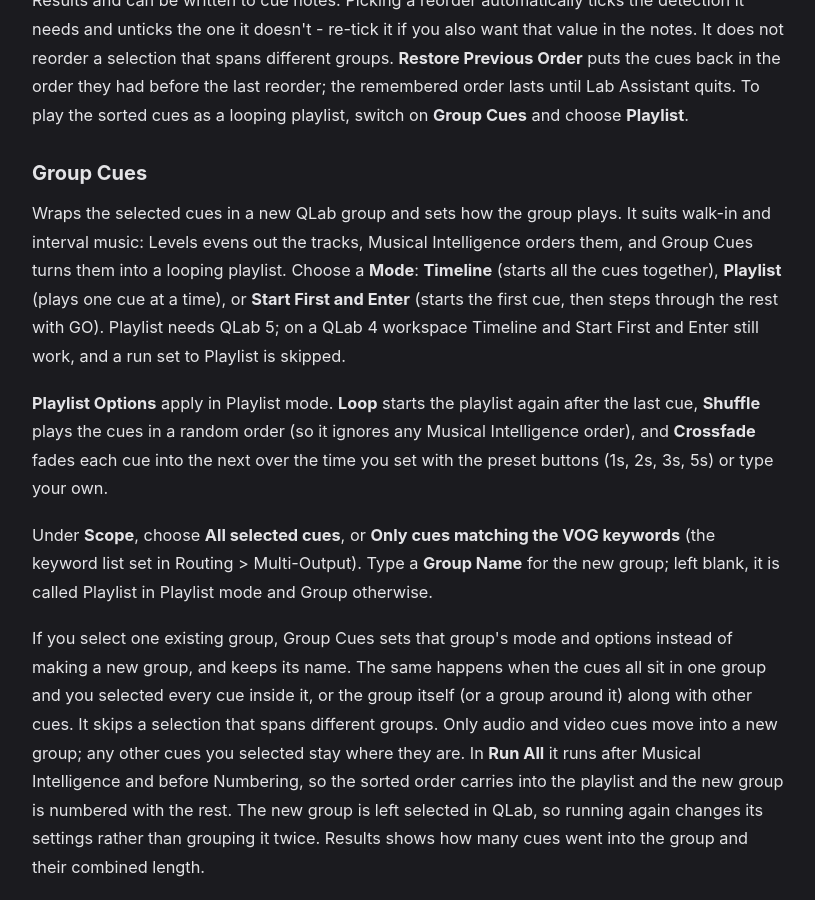
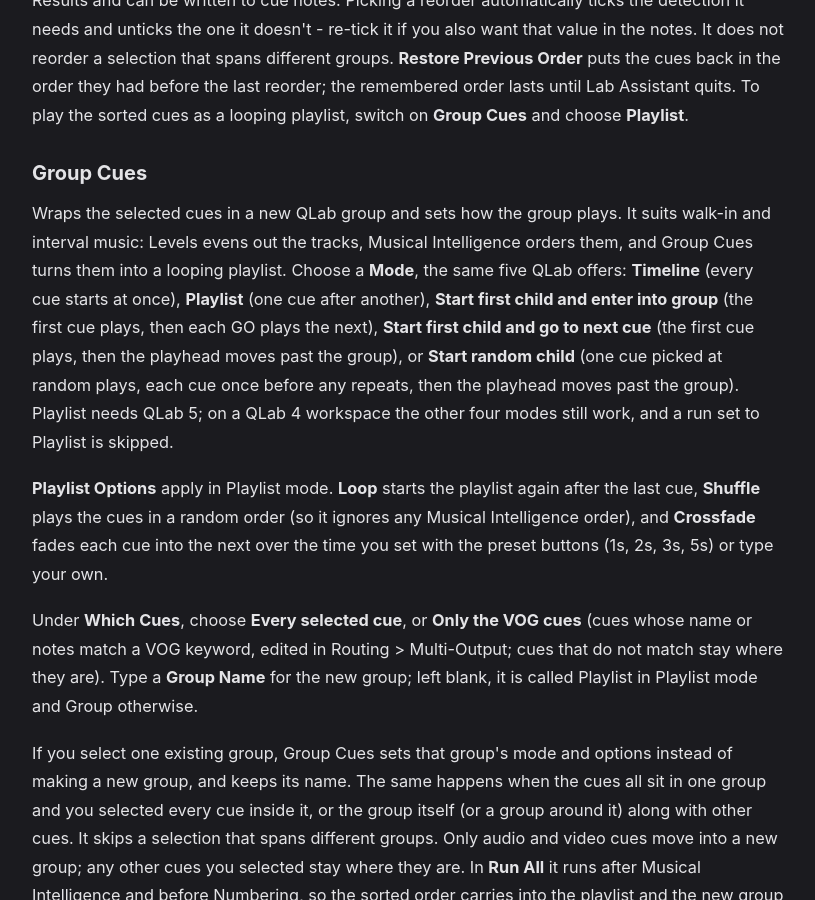
Before and after one commit to BSKapps/bskapps.github.io, a Jekyll site: the page built from articles/lab-assistant-guide/index.html, in a window 1280 px wide and 900 px high, scrolled down 3274 px. Shown: the whole window, without its empty margins (232-1047 px from the left). Built offline with Jekyll 4.4.1, drawn with Linux system fonts in a browser that asks for light colours.

Commit message:
Lab Assistant guide: five Group Cues modes and Which Cues wording

```diff
--- a/_data/guides/lab-assistant-guide.json
+++ b/_data/guides/lab-assistant-guide.json
@@ -175,7 +175,7 @@
       "blocks": [
         {
           "type": "paragraph",
-          "text": "Wraps the selected cues in a new QLab group and sets how the group plays. It suits walk-in and interval music: Levels evens out the tracks, Musical Intelligence orders them, and Group Cues turns them into a looping playlist. Choose a **Mode**: **Timeline** (starts all the cues together), **Playlist** (plays one cue at a time), or **Start First and Enter** (starts the first cue, then steps through the rest with GO). Playlist needs QLab 5; on a QLab 4 workspace Timeline and Start First and Enter still work, and a run set to Playlist is skipped."
+          "text": "Wraps the selected cues in a new QLab group and sets how the group plays. It suits walk-in and interval music: Levels evens out the tracks, Musical Intelligence orders them, and Group Cues turns them into a looping playlist. Choose a **Mode**, the same five QLab offers: **Timeline** (every cue starts at once), **Playlist** (one cue after another), **Start first child and enter into group** (the first cue plays, then each GO plays the next), **Start first child and go to next cue** (the first cue plays, then the playhead moves past the group), or **Start random child** (one cue picked at random plays, each cue once before any repeats, then the playhead moves past the group). Playlist needs QLab 5; on a QLab 4 workspace the other four modes still work, and a run set to Playlist is skipped."
         },
         {
           "type": "paragraph",
@@ -183,7 +183,7 @@
         },
         {
           "type": "paragraph",
-          "text": "Under **Scope**, choose **All selected cues**, or **Only cues matching the VOG keywords** (the keyword list set in Routing > Multi-Output). Type a **Group Name** for the new group; left blank, it is called Playlist in Playlist mode and Group otherwise."
+          "text": "Under **Which Cues**, choose **Every selected cue**, or **Only the VOG cues** (cues whose name or notes match a VOG keyword, edited in Routing > Multi-Output; cues that do not match stay where they are). Type a **Group Name** for the new group; left blank, it is called Playlist in Playlist mode and Group otherwise."
         },
         {
           "type": "paragraph",
```
